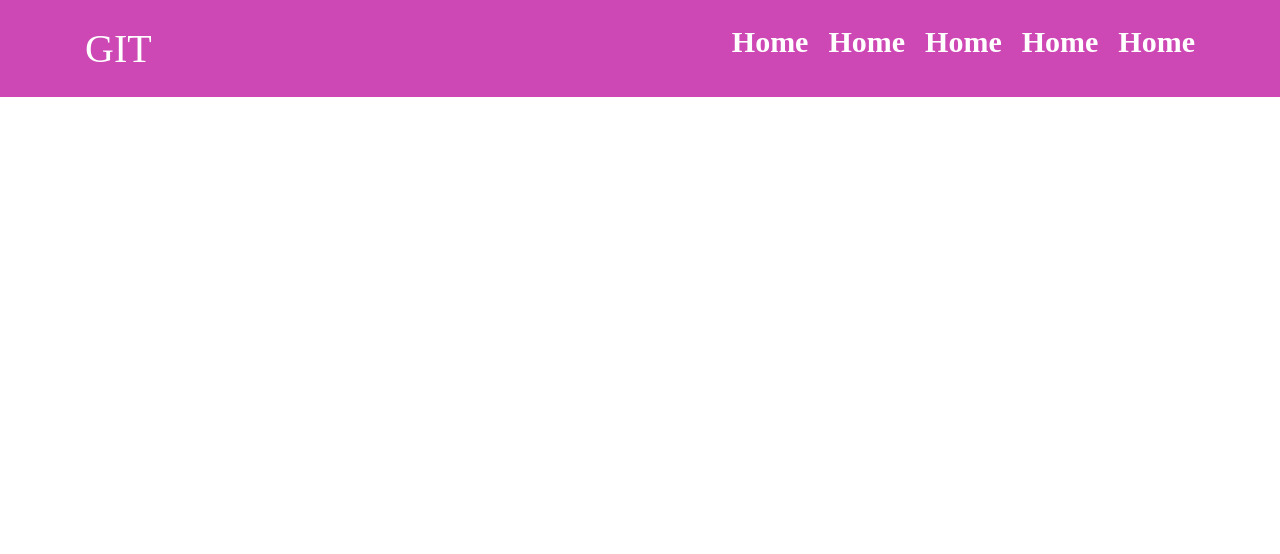
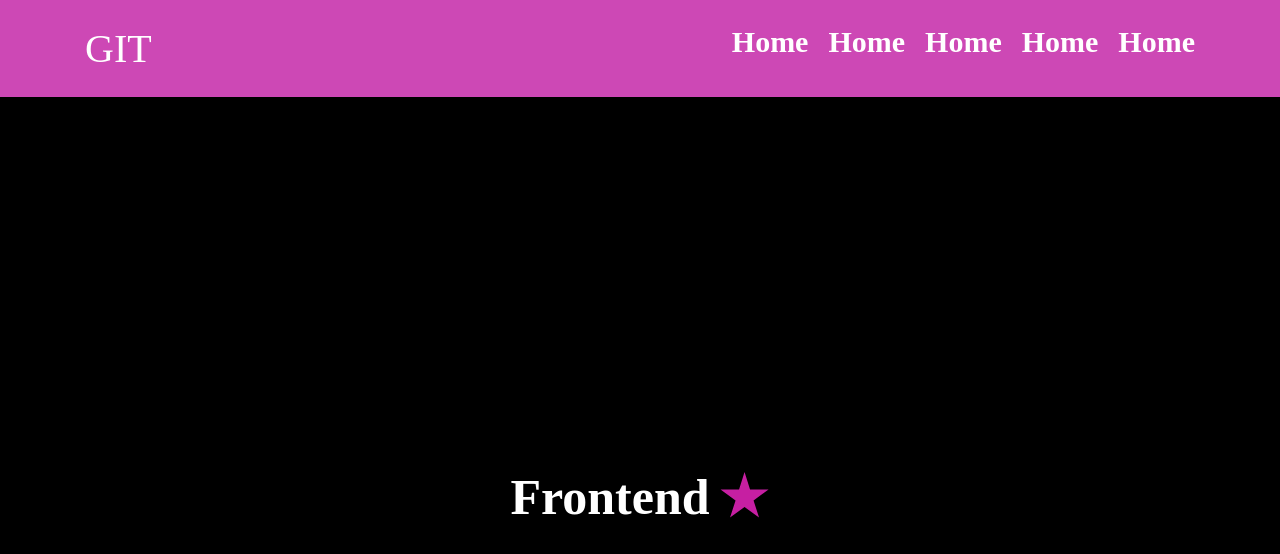
Before and after one commit to GooLee20/test-10112022, a plain HTML site: page index.html in a window 1280 px wide. Drawn offline with Linux system fonts and the light colour scheme.

Commit message:
stajer first save

```diff
--- a/index.html
+++ b/index.html
@@ -25,6 +25,10 @@
                 </div>
             </div>
         </nav>
+        <div class="header__content">
+            <h1>Frontend</h1>
+            <div class="star"></div>
+        </div>
     </header>
 </body>
 </html>
--- a/style/style.css
+++ b/style/style.css
@@ -37,3 +37,21 @@ ul{
     color: white;
     font-weight: 700;
 }
+.header__content{
+    height: 800px;
+    background: black;
+    display: flex;
+    justify-content: center;
+    align-items: center;
+}
+.header__content h1{
+    color: white;
+    font-size: 50px;
+}
+.star {
+    background: rgb(198, 31, 162);
+    margin-left: 10px;
+    clip-path: polygon(50% 0%, 61% 35%, 98% 35%, 68% 57%, 79% 91%, 50% 70%, 21% 91%, 32% 57%, 2% 35%, 39% 35%);
+    width: 50px;
+    height: 50px;
+}
```
